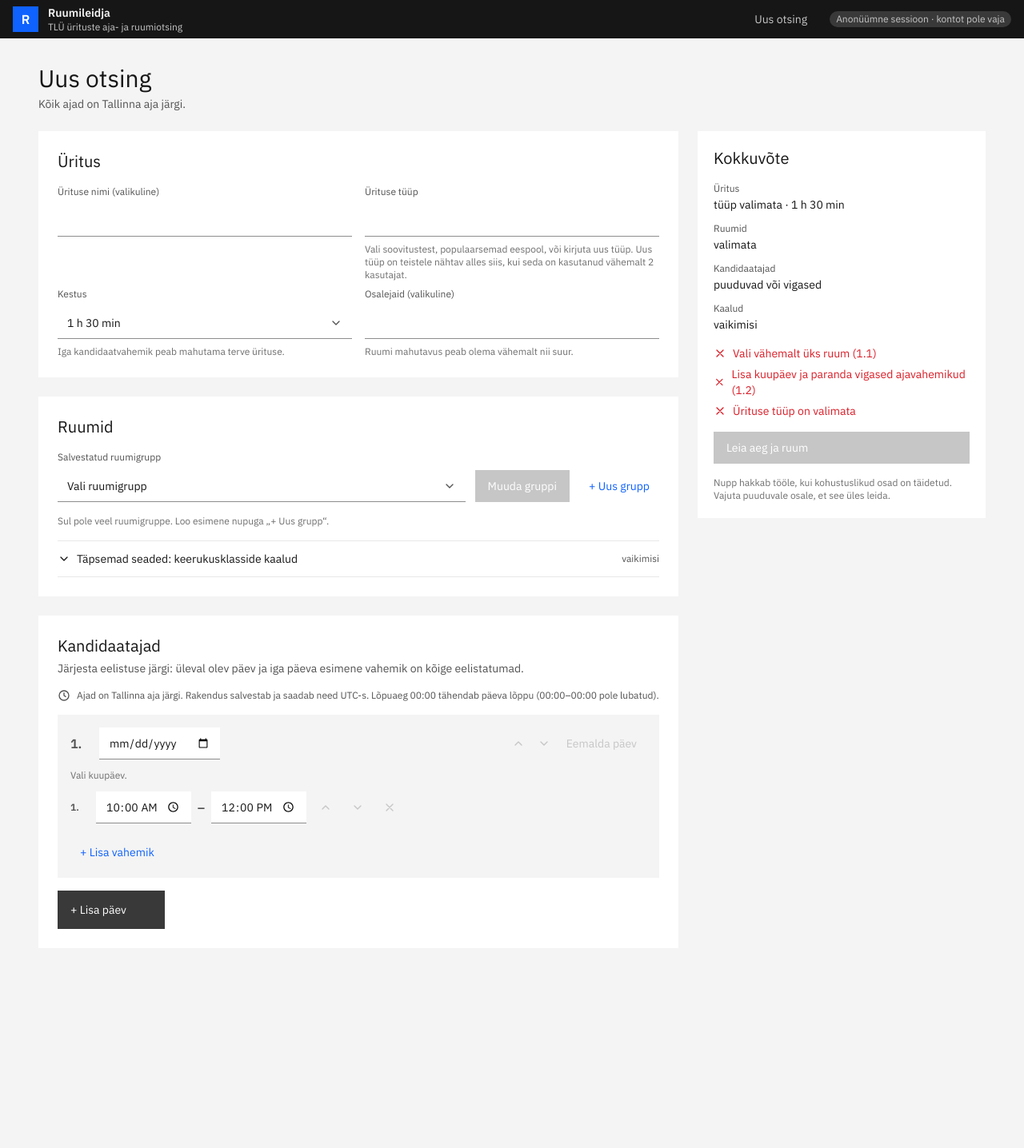
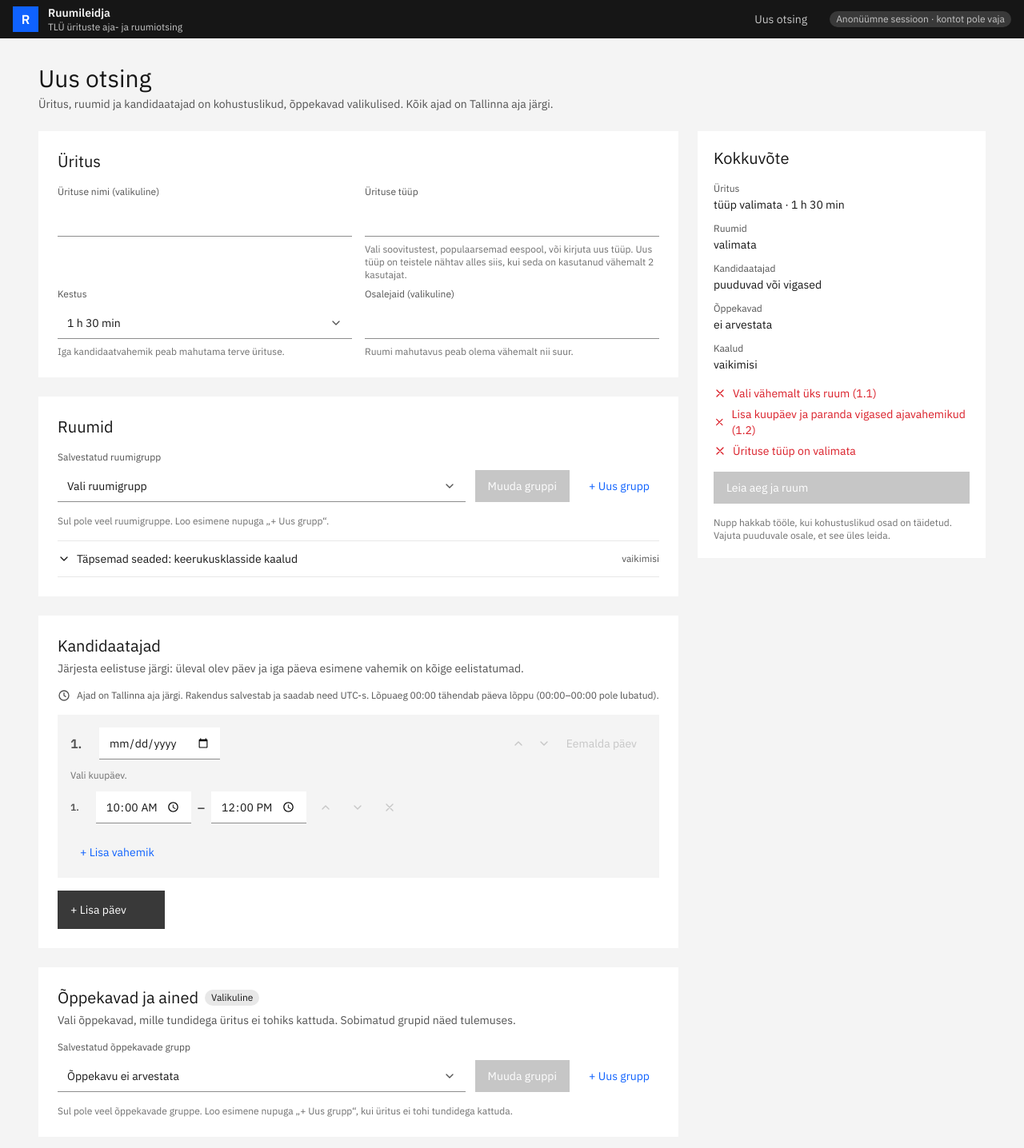
Before and after one commit to rakenduste-programmeerimine-2026/Room-finder, a Next.js app: page / in a window 1280 px wide. Shown: the top 1436 px of the page at 80% size. Before the commit the page ends 1218 px from the top, so only its background shows below. Built offline with nearby package versions, Linux system fonts and the light colour scheme.

Commit message:
feat(ui): choose curricula in the search form
The optional card "Õppekavad ja ained" after the candidate times, the curriculum group editor as a second view, and the summary row "Õppekavad". The chosen curricula are sent with the search.

Refs #32

```diff
--- a/src/app/_components/search-form.tsx
+++ b/src/app/_components/search-form.tsx
@@ -7,8 +7,10 @@ import { EMPTY_EVENT, readAttendees, readEvent } from "@/app/_lib/event";
 import { requiredChecks, summarise, type SummaryRow } from "@/app/_lib/search-summary";
 import type { TimeWindows } from "@/app/_lib/time/time-windows";
 import { useBackend } from "@/app/_ports/backend";
-import type { Room, RoomGroup, SearchInput } from "@/app/_ports/ports";
+import type { AsioGroup, CurriculumGroup, Room, RoomGroup, SearchInput } from "@/app/_ports/ports";
 import { ComplexityWeightsSection } from "./complexity-weights";
+import { CurriculumGroupEditor } from "./curriculum-group-editor";
+import { CurriculumPicker, type CurriculumChoice } from "./curriculum-picker";
 import { EventFields } from "./event-fields";
 import { RoomGroupEditor } from "./room-group-editor";
 import { RoomPicker, type RoomChoice } from "./room-picker";
@@ -18,13 +20,21 @@ import { TimeWindowTool } from "./time-window-tool";
 const card = "flex flex-col gap-4 bg-layer p-6";
 const sectionHeading = "text-xl font-normal focus:outline-none";
 
-/** What the form hands over on "Leia aeg ja ruum": the search, its rooms and its summary. */
-export type Submission = { input: SearchInput; rooms: Room[]; summary: SummaryRow[] };
+/** What the form hands over on "Leia aeg ja ruum": the search, its rooms and curricula from the catalogues, and its summary. */
+export type Submission = { input: SearchInput; rooms: Room[]; asioGroups: AsioGroup[]; summary: SummaryRow[] };
+
+type Editing =
+  | { kind: "rooms"; group: RoomGroup | null }
+  | { kind: "curricula"; group: CurriculumGroup | null };
+
+/** Adds a saved group to the list, or replaces the one with its id. */
+const withSaved = <G extends { id: string }>(list: G[] | null | "failed", group: G): G[] =>
+  [...(Array.isArray(list) ? list : []).filter((g) => g.id !== group.id), group];
 
 /**
- * The new search and the room group editor. The form holds the inputs that depend on each
- * other (the duration limits the time ranges, the attendee count marks small rooms). While the
- * editor is open the form is only hidden, so every input stays (search journey, Composing).
+ * The new search and the group editors. The form holds the inputs that depend on each other
+ * (the duration limits the time ranges, the attendee count marks small rooms). While an editor
+ * is open the form is only hidden, so every input stays (search journey, Composing).
  */
 export function SearchForm({ onSubmit }: { onSubmit: (submission: Submission) => void }) {
   const backend = useBackend();
@@ -35,9 +45,13 @@ export function SearchForm({ onSubmit }: { onSubmit: (submission: Submission) =>
   const [rooms, setRooms] = useState<RoomChoice | null>(null);
   const [weights, setWeights] = useState(DEFAULT_WEIGHTS);
   const [windows, setWindows] = useState<TimeWindows | null>(null);
-  const [editing, setEditing] = useState<{ group: RoomGroup | null } | null>(null);
+  const [asioGroups, setAsioGroups] = useState<AsioGroup[]>([]);
+  const [curriculumGroups, setCurriculumGroups] = useState<CurriculumGroup[] | null | "failed">(null);
+  const [curricula, setCurricula] = useState<CurriculumChoice | null>(null);
+  const [editing, setEditing] = useState<Editing | null>(null);
   const roomsHeading = useRef<HTMLHeadingElement>(null);
-  const returning = useRef(false);
+  const curriculaHeading = useRef<HTMLHeadingElement>(null);
+  const returning = useRef<Editing["kind"] | null>(null);
 
   useEffect(() => {
     let current = true;
@@ -51,31 +65,41 @@ export function SearchForm({ onSubmit }: { onSubmit: (submission: Submission) =>
       (list) => current && setEventTypes(list.map((t) => t.eventType)),
       failed("Ürituse tüüpe"),
     );
+    backend.curricula.list().then((list) => current && setAsioGroups(list), failed("Õppekavade nimekirja"));
+    backend.curriculumGroups.list().then(
+      (list) => current && setCurriculumGroups(list),
+      () => { if (current) { setCurriculumGroups("failed"); failed("Õppekavade gruppe")(); } },
+    );
     return () => {
       current = false;
     };
   }, [backend]);
 
-  // Back from the editor: put the focus where the user left the form.
+  // Back from an editor: put the focus where the user left the form.
   useEffect(() => {
     if (!editing && returning.current) {
-      returning.current = false;
-      roomsHeading.current?.focus();
+      (returning.current === "rooms" ? roomsHeading : curriculaHeading).current?.focus();
+      returning.current = null;
     }
   }, [editing]);
 
   const attendees = readAttendees(event.attendees);
   const minimum = attendees === "invalid" ? null : attendees;
   const byCode = useMemo(() => new Map(catalog.map((room) => [room.code, room])), [catalog]);
+  const byAsioId = useMemo(() => new Map(asioGroups.map((g) => [g.asioId, g])), [asioGroups]);
   const read = readEvent(event);
   const roomCodes = rooms?.roomCodes ?? [];
-  const roomGroup = (Array.isArray(groups) && groups.find((g) => g.id === rooms?.groupId)?.name) || null;
+  const chosenCurricula = curricula?.curricula ?? [];
+  const nameOf = (list: { id: string; name: string }[] | null | "failed", id?: string) =>
+    (Array.isArray(list) && list.find((g) => g.id === id)?.name) || null;
   const weightChanges = changedWeights(weights);
   const summary = summarise({
     event,
-    roomGroup,
+    roomGroup: nameOf(groups, rooms?.groupId),
     roomCount: roomCodes.length,
     windows,
+    curriculumGroup: nameOf(curriculumGroups, curricula?.groupId),
+    curriculumCount: chosenCurricula.length,
     weightsChanged: Object.keys(weightChanges).length > 0,
   });
   const submit = () => {
@@ -87,20 +111,26 @@ export function SearchForm({ onSubmit }: { onSubmit: (submission: Submission) =>
         roomGroupId: rooms?.groupId ?? null,
         complexityWeights: weightChanges,
         timeWindows: windows,
-        curricula: null,
-        curriculumGroupId: null,
+        curricula: chosenCurricula.length ? chosenCurricula : null,
+        curriculumGroupId: chosenCurricula.length ? (curricula?.groupId ?? null) : null,
       },
       rooms: roomCodes.flatMap((code) => byCode.get(code) ?? []),
+      asioGroups: chosenCurricula.flatMap((c) => byAsioId.get(c.asioId) ?? []),
       summary,
     });
   };
   const close = () => {
-    returning.current = true;
+    returning.current = editing?.kind ?? null;
     setEditing(null);
   };
-  const saved = (group: RoomGroup) => {
-    setGroups((list) => [...(Array.isArray(list) ? list : []).filter((g) => g.id !== group.id), group]);
+  const savedRooms = (group: RoomGroup) => {
+    setGroups((list) => withSaved(list, group));
     setRooms({ groupId: group.id, roomCodes: [...group.roomCodes] });
+    close();
+  };
+  const savedCurricula = (group: CurriculumGroup) => {
+    setCurriculumGroups((list) => withSaved(list, group));
+    setCurricula({ groupId: group.id, curricula: structuredClone(group.curricula) });
     close();
   };
 
@@ -110,7 +140,9 @@ export function SearchForm({ onSubmit }: { onSubmit: (submission: Submission) =>
       <div hidden={editing !== null} className="flex flex-col gap-6">
         <div className="flex flex-col gap-1">
           <h1 tabIndex={-1} className="text-3xl font-normal focus:outline-none">Uus otsing</h1>
-          <p className="text-sm text-ink-muted">Kõik ajad on Tallinna aja järgi.</p>
+          <p className="text-sm text-ink-muted">
+            Üritus, ruumid ja kandidaatajad on kohustuslikud, õppekavad valikulised. Kõik ajad on Tallinna aja järgi.
+          </p>
         </div>
 
         <div className="grid items-start gap-6 lg:grid-cols-[minmax(0,1fr)_22.5rem]">
@@ -123,7 +155,7 @@ export function SearchForm({ onSubmit }: { onSubmit: (submission: Submission) =>
             <section aria-labelledby="ruumid" className={card}>
               <h2 id="ruumid" ref={roomsHeading} tabIndex={-1} className={sectionHeading}>Ruumid</h2>
               <RoomPicker groups={groups} catalog={catalog} value={rooms} onChange={setRooms} attendees={minimum}
-                onEdit={(group) => setEditing({ group })} />
+                onEdit={(group) => setEditing({ kind: "rooms", group })} />
               <ComplexityWeightsSection value={weights} onChange={setWeights} />
             </section>
 
@@ -136,15 +168,33 @@ export function SearchForm({ onSubmit }: { onSubmit: (submission: Submission) =>
               </div>
               <TimeWindowTool durationMinutes={event.durationMinutes} onChange={setWindows} />
             </section>
+
+            <section aria-labelledby="oppekavad" className={card}>
+              <div className="flex flex-col gap-1">
+                <div className="flex items-center gap-2">
+                  <h2 id="oppekavad" ref={curriculaHeading} tabIndex={-1} className={sectionHeading}>Õppekavad ja ained</h2>
+                  <span className="rounded-full bg-subtle px-2 py-0.5 text-xs">Valikuline</span>
+                </div>
+                <p className="text-sm text-ink-muted">
+                  Vali õppekavad, mille tundidega üritus ei tohiks kattuda. Sobimatud grupid näed tulemuses.
+                </p>
+              </div>
+              <CurriculumPicker groups={curriculumGroups} catalog={byAsioId} value={curricula} onChange={setCurricula}
+                onEdit={(group) => setEditing({ kind: "curricula", group })} />
+            </section>
           </div>
 
           <SearchSummary rows={summary} checks={requiredChecks(read, roomCodes.length, windows)} onSubmit={submit} />
         </div>
       </div>
 
-      {editing && (
-        <RoomGroupEditor catalog={catalog} group={editing.group} groups={Array.isArray(groups) ? groups : []} attendees={minimum}
-          onSaved={saved} onCancel={close} />
+      {editing?.kind === "rooms" && (
+        <RoomGroupEditor catalog={catalog} group={editing.group} groups={Array.isArray(groups) ? groups : []}
+          attendees={minimum} onSaved={savedRooms} onCancel={close} />
+      )}
+      {editing?.kind === "curricula" && (
+        <CurriculumGroupEditor catalog={asioGroups} group={editing.group}
+          groups={Array.isArray(curriculumGroups) ? curriculumGroups : []} onSaved={savedCurricula} onCancel={close} />
       )}
     </>
   );
--- a/src/app/_lib/search-summary.ts
+++ b/src/app/_lib/search-summary.ts
@@ -12,11 +12,15 @@ export type SummaryInput = {
   roomCount: number;
   /** Null while the time input has problems. */
   windows: TimeWindows | null;
+  /** The name of the chosen curriculum group, null if none. */
+  curriculumGroup: string | null;
+  curriculumCount: number;
   weightsChanged: boolean;
 };
 
 /** The inputs of a search in a few words. */
-export function summarise({ event, roomGroup, roomCount, windows, weightsChanged }: SummaryInput): SummaryRow[] {
+export function summarise(input: SummaryInput): SummaryRow[] {
+  const { event, roomGroup, roomCount, windows, curriculumGroup, curriculumCount, weightsChanged } = input;
   const attendees = readAttendees(event.attendees);
   const days = windows?.flatMap((period) => period.days) ?? [];
   const ranges = days.flatMap((day) => day.ranges).length;
@@ -36,6 +40,12 @@ export function summarise({ event, roomGroup, roomCount, windows, weightsChanged
       value: windows
         ? `${count(days.length, "päev", "päeva")} · ${count(ranges, "vahemik", "vahemikku")}`
         : "puuduvad või vigased",
+    },
+    {
+      label: "Õppekavad",
+      value: curriculumCount === 0
+        ? "ei arvestata"
+        : [count(curriculumCount, "õppekava", "õppekava"), curriculumGroup].filter(Boolean).join(" · "),
     },
     { label: "Kaalud", value: weightsChanged ? "muudetud" : "vaikimisi" },
   ];
```
Also changed, not shown: 2 other files (tests, documents, lock files or other folders).
